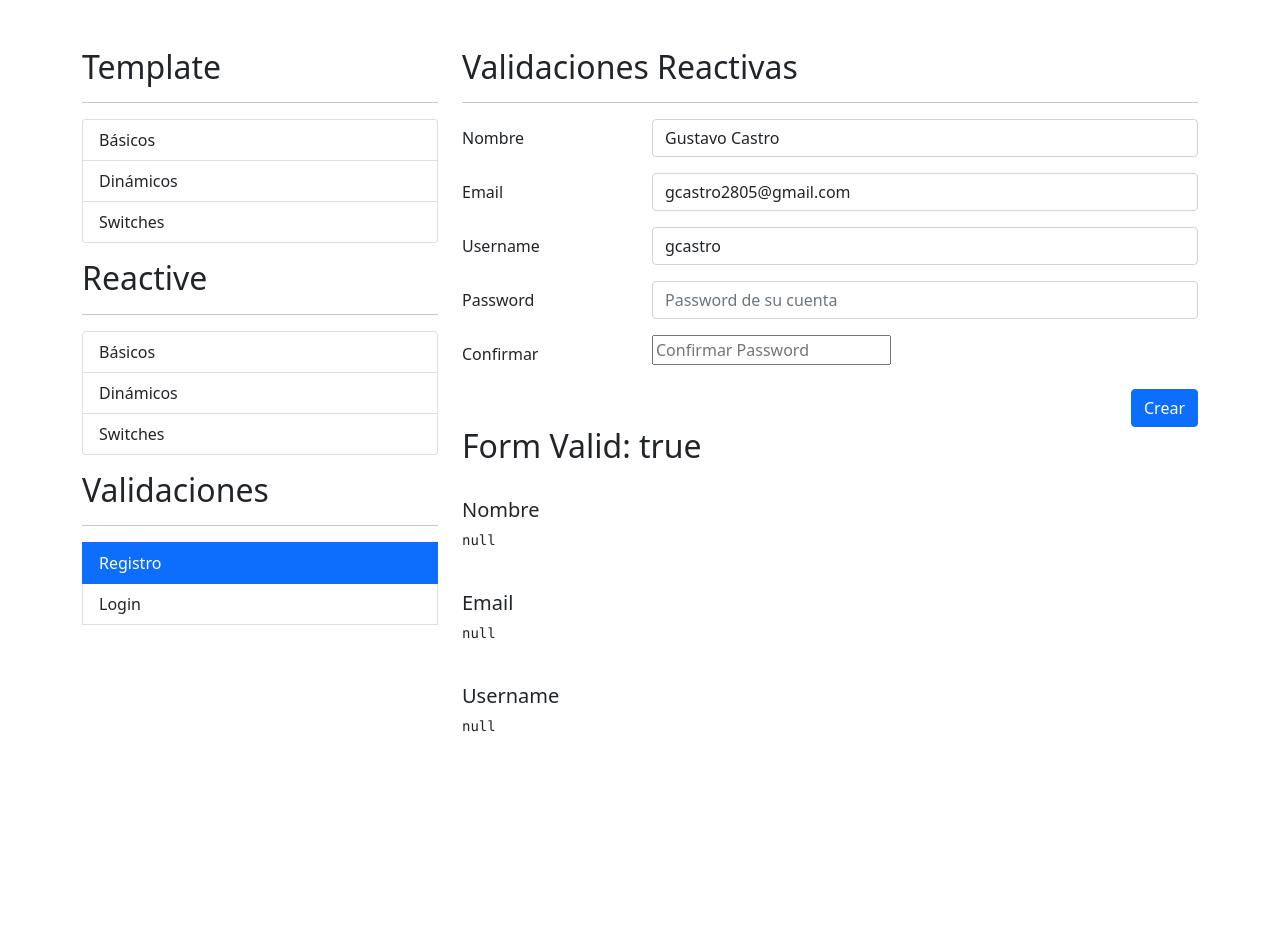
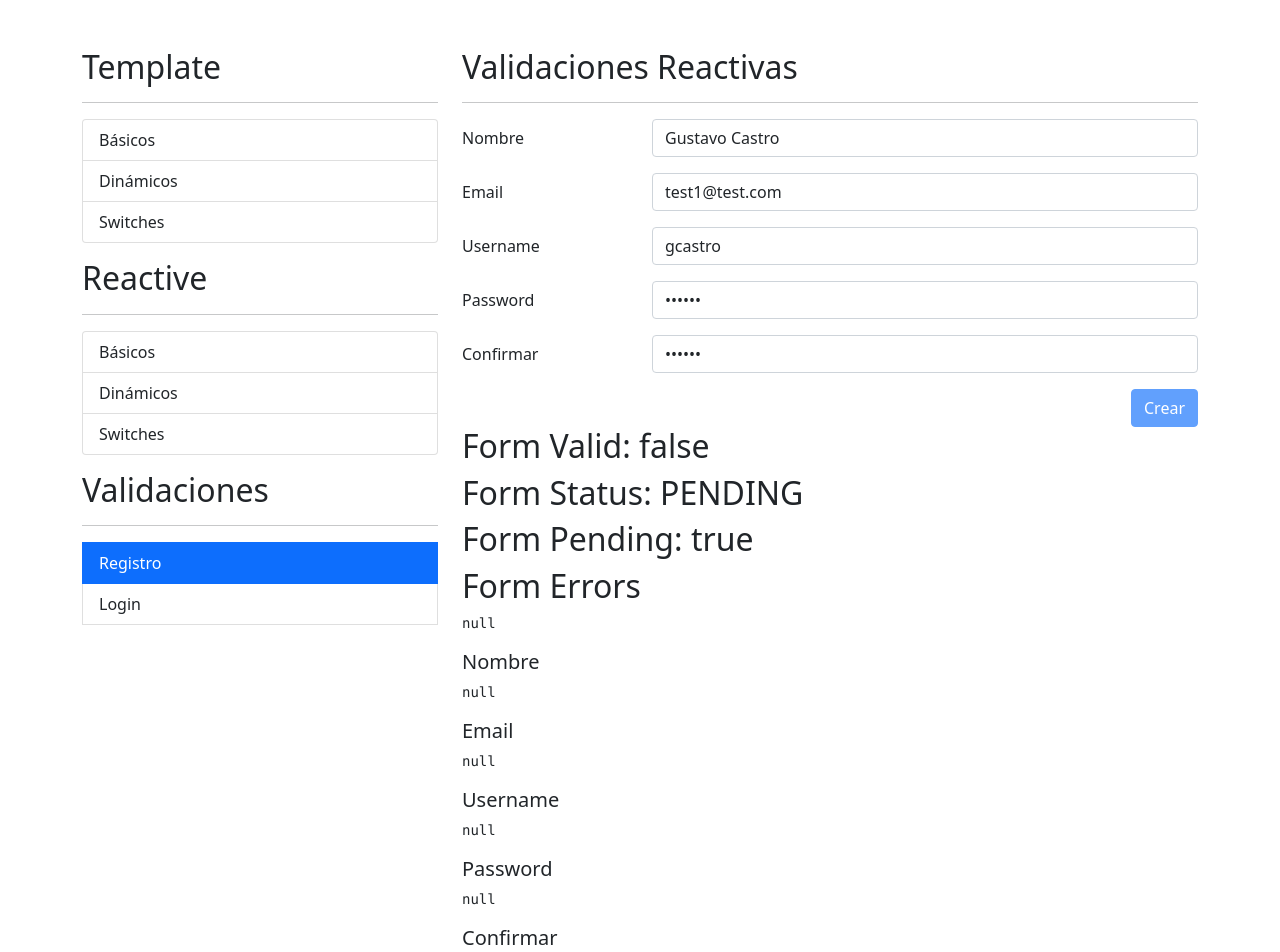
Before and after one commit to GCastro68/formulariosApp, an Angular app: page /auth/registro in a window 1280 px wide. Shown: the top 952 px of the page. Before the commit the page ends 800 px from the top, so only its background shows below. Built offline with nearby package versions, Linux system fonts and the light colour scheme; no server answers.

Commit message:
Validar email

```diff
--- a/src/app/auth/pages/registro/registro.component.html
+++ b/src/app/auth/pages/registro/registro.component.html
@@ -21,8 +21,16 @@
                 <div class="col-sm-9">
                     <input type="email" class="form-control" formControlName="email" placeholder="Email del usuario">
 
-                    <span class="form-text text-danger" *ngIf="campoNoValido('email')">
+                    <span class="form-text text-danger" *ngIf="emailRequired()">
                         El correo es obligatorio
+                    </span>
+
+                    <span class="form-text text-danger" *ngIf="emailFormato()">
+                        El valor no tiene formato de correo
+                    </span>
+
+                    <span class="form-text text-danger" *ngIf="emailTomado()">
+                        El correo electrónico ya fue tomado
                     </span>
                 </div>
             </div>
@@ -42,7 +50,10 @@
             <div class="row mb-3">
                 <label class="col-sm-3 col-form-label">Password</label>
                 <div class="col-sm-9">
-                    <input type="password" class="form-control" placeholder="Password de su cuenta">
+                    <input type="password" class="form-control" formControlName="password" placeholder="Password de su cuenta">
+                    <span class="form-text text-danger" *ngIf="campoNoValido('password')">
+                        Password debe ser mayor a 6 caracteres
+                    </span>
                 </div>
             </div>
 
@@ -50,13 +61,16 @@
             <div class="row mb-3">
                 <label class="col-sm-3 col-form-label">Confirmar</label>
                 <div class="col-sm-9">
-                    <input type="password" placeholder="Confirmar Password">
+                    <input type="password" class="form-control" formControlName="password2" placeholder="Confirmar Password">
+                    <span class="form-text text-danger" *ngIf="campoNoValido('password2')">
+                        Los passwords deben ser iguales
+                    </span>
                 </div>
             </div>
 
             <div class="row">
                 <div class="col">
-                    <button type="submit" class="btn btn-primary float-end">
+                    <button type="submit" class="btn btn-primary float-end" [disabled]="miFormulario.pending">
                         Crear
                     </button>
                 </div>
@@ -68,16 +82,22 @@
 </div>
 
 <h2>Form Valid: {{miFormulario.valid}}</h2>
-<br>
+<h2>Form Status: {{miFormulario.status}}</h2>
+<h2>Form Pending: {{miFormulario.pending}}</h2>
+<h2>Form Errors</h2>
+<pre>{{miFormulario.errors | json }}</pre>
 
 <h5>Nombre</h5>
 <pre>{{miFormulario.controls.nombre.errors | json }}</pre>
-<br>
 
 <h5>Email</h5>
 <pre>{{miFormulario.controls.email.errors | json}}</pre>
-<br>
 
 <h5>Username</h5>
 <pre>{{miFormulario.controls.username.errors | json}}</pre>
-<br>
+
+<h5>Password</h5>
+<pre>{{miFormulario.controls.password.errors | json}}</pre>
+
+<h5>Confirmar</h5>
+<pre>{{miFormulario.controls.password2.errors | json}}</pre>
--- a/src/app/auth/pages/registro/registro.component.ts
+++ b/src/app/auth/pages/registro/registro.component.ts
@@ -1,4 +1,7 @@
 import { Component, OnInit } from '@angular/core';
+import { ValidatorService } from '../../../shared/validator/validator.service';
+import { EmailValidatorService } from '../../../shared/validator/email-validator.service';
+
 import {
   FormBuilder,
   FormGroup,
@@ -12,35 +15,32 @@
   styles: [],
 })
 export class RegistroComponent implements OnInit {
-  // TODO: Tempoeal
-  nombreApellidoPattern: string = '([a-zA-Z]+) ([a-zA-Z]+)';
-  emailPattern: string = '^[a-z0-9._%+-]+@[a-z0-9.-]+\\.[a-z]{2,4}$';
-
-  noPuedeSerGuty(control: FormControl) {
-    const valor: string = control.value?.trim().toLowerCase();
-    if (valor === 'guty') {
-      return {
-        noGuty: true,
-      };
-    }
-    return null;
-  }
-
   miFormulario: FormGroup = this.fb.group({
     nombre: [
       '',
-      [Validators.required, Validators.pattern(this.nombreApellidoPattern)],
+      [Validators.required, Validators.pattern(this.validatorService.nombreApellidoPattern)],
     ],
-    email: ['', [Validators.required, Validators.pattern(this.emailPattern)]],
-    username: ['', [Validators.required, this.noPuedeSerGuty]],
+    email: ['', [Validators.required, Validators.pattern(this.validatorService.emailPattern)], [this.emailValidator]],
+    username: ['', [Validators.required, this.validatorService.noPuedeSerGuty]],
+    password: ['', [Validators.required, Validators.minLength(6)]],
+    password2: ['', [Validators.required]],
+
+  }, {
+    validators: [this.validatorService.camposIguales('password', 'password2')]
   });
-  constructor(private fb: FormBuilder) {}
+  constructor(
+    private fb: FormBuilder,
+    private validatorService: ValidatorService,
+    private emailValidator: EmailValidatorService
+  ) { }
 
   ngOnInit(): void {
     this.miFormulario.reset({
       nombre: 'Gustavo Castro',
-      email: 'gcastro2805@gmail.com',
+      email: 'test1@test.com',
       username: 'gcastro',
+      password: '123456',
+      password2: '123456'
     });
   }
 
@@ -51,6 +51,21 @@
     );
   }
 
+  emailRequired() {
+    return this.miFormulario.get('email')?.errors?.required &&
+      this.miFormulario.get('email')?.touched;
+  }
+
+  emailFormato() {
+    return this.miFormulario.get('email')?.errors?.pattern &&
+      this.miFormulario.get('email')?.touched;
+  }
+
+  emailTomado() {
+    return this.miFormulario.get('email')?.errors?.emailTomado &&
+      this.miFormulario.get('email')?.touched;
+  }
+
   submitFormulario() {
     console.log(this.miFormulario.value);
 
--- /dev/null
+++ b/src/app/shared/validator/email-validator.service.ts
@@ -0,0 +1,28 @@
+import { HttpClient } from '@angular/common/http';
+import { Injectable } from '@angular/core';
+import { AsyncValidator, AbstractControl, ValidationErrors } from '@angular/forms';
+import { Observable } from 'rxjs';
+import { map } from 'rxjs/operators';
+
+@Injectable({
+  providedIn: 'root'
+})
+export class EmailValidatorService implements AsyncValidator {
+
+  constructor(private http: HttpClient) { }
+
+  validate(control: AbstractControl): Observable<ValidationErrors | null> {
+
+    const email = control.value;
+
+    console.log(email);
+    return this.http.get<any[]>(`http://localhost:3000/usuarios?q=${email}`)
+      .pipe(
+        map(resp => {
+          return (resp.length === 0)
+            ? null
+            : { emailTomado: true }
+        })
+      )
+  }
+}
--- /dev/null
+++ b/src/app/shared/validator/validator.service.ts
@@ -0,0 +1,37 @@
+import { Injectable } from '@angular/core';
+import { AbstractControl, FormControl, ValidationErrors } from '@angular/forms';
+
+@Injectable({
+  providedIn: 'root',
+})
+export class ValidatorService {
+  public nombreApellidoPattern: string = '([a-zA-Z]+) ([a-zA-Z]+)';
+  public emailPattern: string = '^[a-z0-9._%+-]+@[a-z0-9.-]+\\.[a-z]{2,4}$';
+
+  constructor() { }
+
+  noPuedeSerGuty(control: FormControl): ValidationErrors | null {
+    const valor: string = control.value?.trim().toLowerCase();
+    if (valor === 'guty') {
+      return {
+        noGuty: true,
+      };
+    }
+    return null;
+  }
+
+  camposIguales(campo1: string, campo2: string) {
+    return (formGroup: AbstractControl): ValidationErrors | null => {
+
+      const pass1 = formGroup.get(campo1)?.value;
+      const pass2 = formGroup.get(campo2)?.value;
+
+      if (pass1 !== pass2) {
+        formGroup.get(campo2)?.setErrors({ noIguales: true })
+        return { noIguales: true }
+      }
+      formGroup.get(campo2)?.setErrors(null);
+      return null
+    }
+  }
+}
```
Also changed, not shown: src/app/app.module.ts (+5 -5 lines), src/app/shared/validator/validaciones.ts (added, +14 -0 lines).
